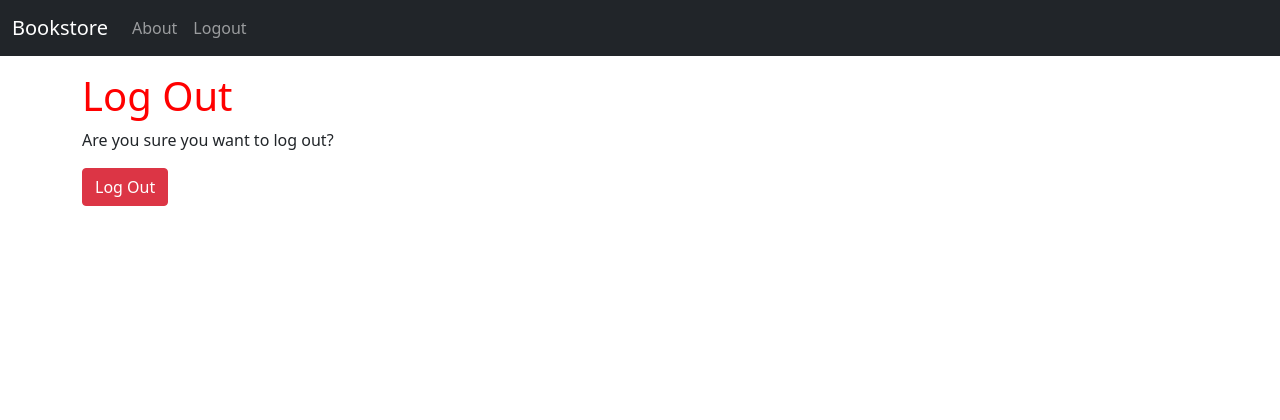
After one commit to tayfunka/djangoforprofessionals_book, a Django app: page /accounts/logout/ in a window 1280 px wide. The commit adds this page. Shown: the top 420 px of the page. Run offline with Django 5.2, Linux system fonts and the light colour scheme; the visitor is signed in with stand-in values (Sample User, id 1); some libraries are stand-ins or nearby versions.

Commit message:
page 132

```diff
--- a/ch4-bookstore/django_project/settings.py
+++ b/ch4-bookstore/django_project/settings.py
@@ -141,7 +141,7 @@ DEFAULT_AUTO_FIELD = 'django.db.models.BigAutoField'
 AUTH_USER_MODEL = 'accounts.User'
 
 LOGIN_REDIRECT_URL = 'home'
-ACCOUNT_LOGOUT_REDIRECT = 'home'
+ACCOUNT_LOGOUT_REDIRECT_URL = 'home'
 
 CRISPY_ALLOWED_TEMPLATE_PACKS = 'bootstrap5'
 CRISPY_TEMPLATE_PACK = 'bootstrap5'
@@ -154,3 +154,7 @@ AUTHENTICATION_BACKENDS = (
 )
 
 EMAIL_BACKEND = 'django.core.mail.backends.console.EmailBackend'
+
+ACCOUNT_SESSION_REMEMBER = True
+
+ACCOUNT_SIGNUP_PASSWORD_ENTER_TWICE = False
--- a/ch4-bookstore/django_project/urls.py
+++ b/ch4-bookstore/django_project/urls.py
@@ -21,8 +21,7 @@ urlpatterns = [
     #  Django admin
     path('admin/', admin.site.urls),
     #  User management
-    path('accounts/', include('django.contrib.auth.urls')),
+    path('accounts/', include('allauth.urls')),
     #  Local apps
-    path('accounts/', include('allauth.urls')),
     path('', include('pages.urls'))
 ]
--- a/ch4-bookstore/templates/_base.html
+++ b/ch4-bookstore/templates/_base.html
@@ -23,12 +23,7 @@
           </li>
           {% if user.is_authenticated %}
           <li class="nav-item">
-            <form method='post' action='{% url 'account_logout' %}'>
-              {% csrf_token %}
-              <button type="submit" style="border: none; background: none;">
-                Log Out
-              </button>
-            </form>
+            <a class="nav-link" href="{% url 'account_logout' %}">Logout</a>
           </li>
           {% else %}
           <li class="nav-item">
--- /dev/null
+++ b/ch4-bookstore/templates/account/logout.html
@@ -0,0 +1,14 @@
+{% extends "_base.html" %}
+{% load crispy_forms_tags %}
+
+{% block title %}Log Out{% endblock title %}
+
+{% block content %}
+    <h1>Log Out</h1>
+    <p>Are you sure you want to log out?</p>
+    <form method='post' action='{% url 'account_logout' %}'>
+        {% csrf_token %}
+        {{ form|crispy }}
+        <button type="submit" class="btn btn-danger">Log Out</button>
+    </form>
+{% endblock content %}
```
